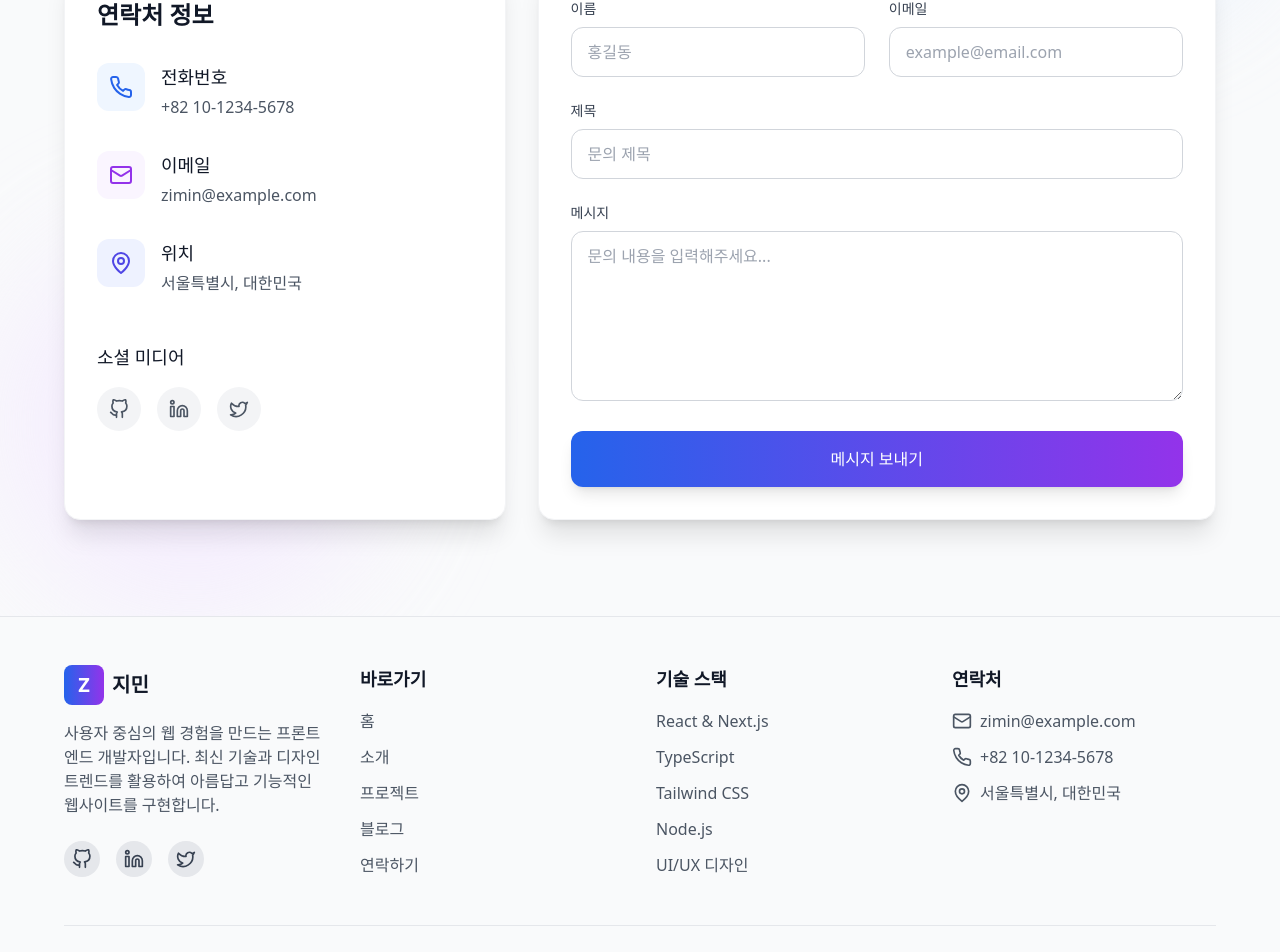
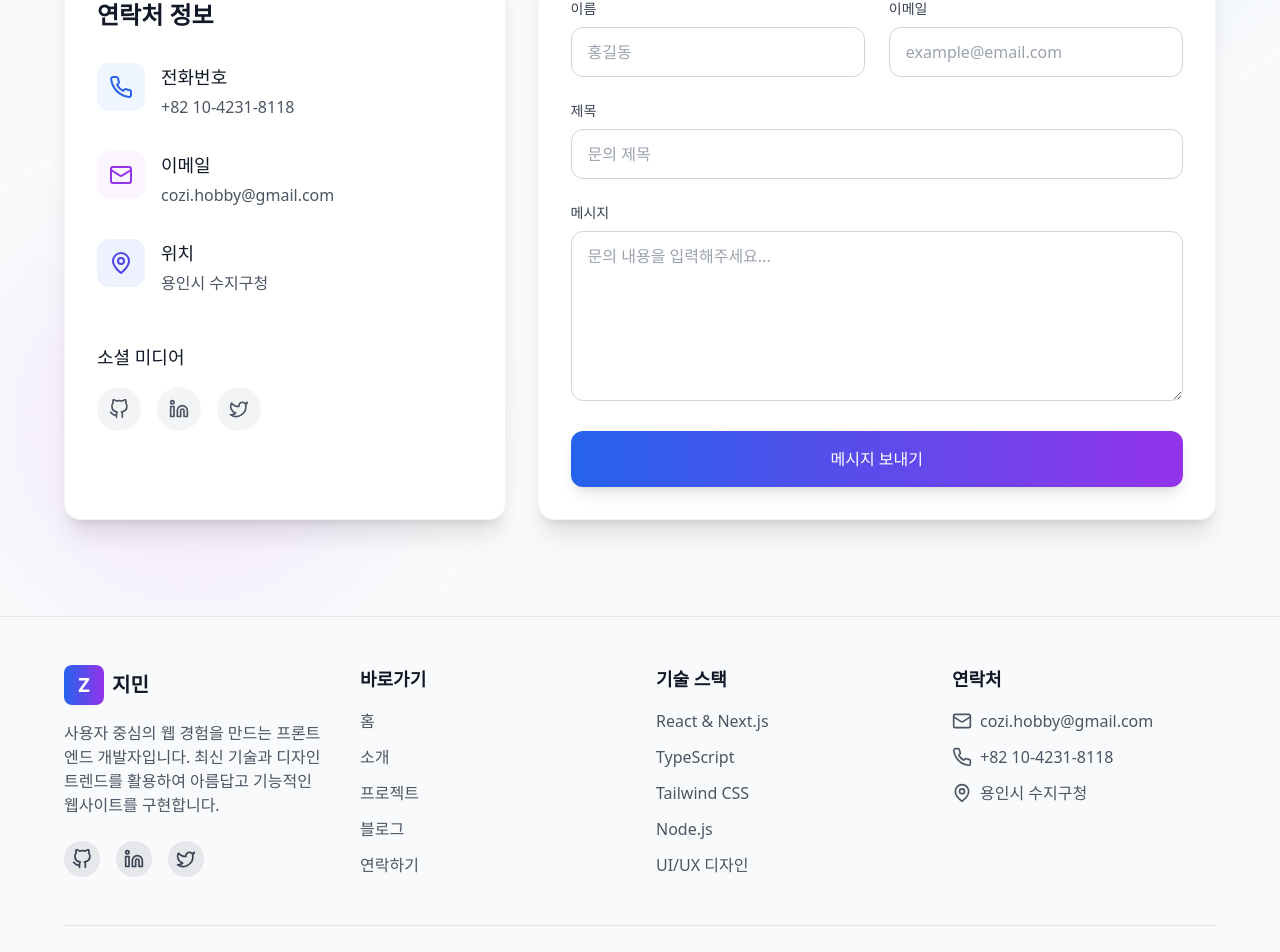
Before and after one commit to Zimins/zimins-portfolio, a Next.js app: page / in a window 1280 px wide. Shown: the part 2938-3890 px from the top of the page. Built offline with nearby package versions, Linux system fonts and the light colour scheme.

Commit message:
연락처 정보 업데이트

```diff
--- a/components/Contact.tsx
+++ b/components/Contact.tsx
@@ -56,7 +56,7 @@ export default function Contact() {
                 </div>
                 <div className="ml-4">
                   <h4 className="text-lg font-medium text-gray-900 dark:text-white">전화번호</h4>
-                  <p className="text-gray-600 dark:text-gray-300 mt-1">+82 10-1234-5678</p>
+                  <p className="text-gray-600 dark:text-gray-300 mt-1">+82 10-4231-8118</p>
                 </div>
               </div>
 
@@ -69,7 +69,7 @@ export default function Contact() {
                 </div>
                 <div className="ml-4">
                   <h4 className="text-lg font-medium text-gray-900 dark:text-white">이메일</h4>
-                  <p className="text-gray-600 dark:text-gray-300 mt-1">zimin@example.com</p>
+                  <p className="text-gray-600 dark:text-gray-300 mt-1">cozi.hobby@gmail.com</p>
                 </div>
               </div>
 
@@ -82,7 +82,7 @@ export default function Contact() {
                 </div>
                 <div className="ml-4">
                   <h4 className="text-lg font-medium text-gray-900 dark:text-white">위치</h4>
-                  <p className="text-gray-600 dark:text-gray-300 mt-1">서울특별시, 대한민국</p>
+                  <p className="text-gray-600 dark:text-gray-300 mt-1">용인시 수지구청</p>
                 </div>
               </div>
             </div>
--- a/components/Footer.tsx
+++ b/components/Footer.tsx
@@ -107,20 +107,20 @@ export default function Footer() {
                   <rect width="20" height="16" x="2" y="4" rx="2"></rect>
                   <path d="m22 7-8.97 5.7a1.94 1.94 0 0 1-2.06 0L2 7"></path>
                 </svg>
-                <span className="text-gray-600 dark:text-gray-300">zimin@example.com</span>
+                <span className="text-gray-600 dark:text-gray-300">cozi.hobby@gmail.com</span>
               </li>
               <li className="flex items-start">
                 <svg xmlns="http://www.w3.org/2000/svg" width="24" height="24" viewBox="0 0 24 24" fill="none" stroke="currentColor" strokeWidth="2" strokeLinecap="round" strokeLinejoin="round" className="w-5 h-5 text-gray-600 dark:text-gray-400 mr-2 mt-0.5">
                   <path d="M22 16.92v3a2 2 0 0 1-2.18 2 19.79 19.79 0 0 1-8.63-3.07 19.5 19.5 0 0 1-6-6 19.79 19.79 0 0 1-3.07-8.67A2 2 0 0 1 4.11 2h3a2 2 0 0 1 2 1.72 12.84 12.84 0 0 0 .7 2.81 2 2 0 0 1-.45 2.11L8.09 9.91a16 16 0 0 0 6 6l1.27-1.27a2 2 0 0 1 2.11-.45 12.84 12.84 0 0 0 2.81.7A2 2 0 0 1 22 16.92z"></path>
                 </svg>
-                <span className="text-gray-600 dark:text-gray-300">+82 10-1234-5678</span>
+                <span className="text-gray-600 dark:text-gray-300">+82 10-4231-8118</span>
               </li>
               <li className="flex items-start">
                 <svg xmlns="http://www.w3.org/2000/svg" width="24" height="24" viewBox="0 0 24 24" fill="none" stroke="currentColor" strokeWidth="2" strokeLinecap="round" strokeLinejoin="round" className="w-5 h-5 text-gray-600 dark:text-gray-400 mr-2 mt-0.5">
                   <path d="M20 10c0 6-8 12-8 12s-8-6-8-12a8 8 0 0 1 16 0Z"></path>
                   <circle cx="12" cy="10" r="3"></circle>
                 </svg>
-                <span className="text-gray-600 dark:text-gray-300">서울특별시, 대한민국</span>
+                <span className="text-gray-600 dark:text-gray-300">용인시 수지구청</span>
               </li>
             </ul>
           </div>
```
